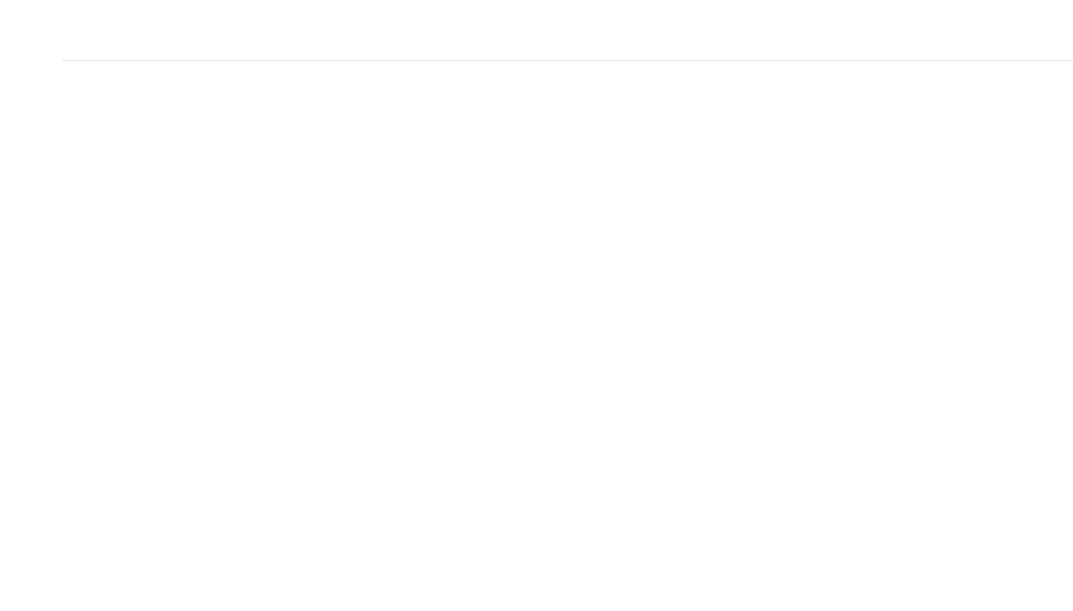
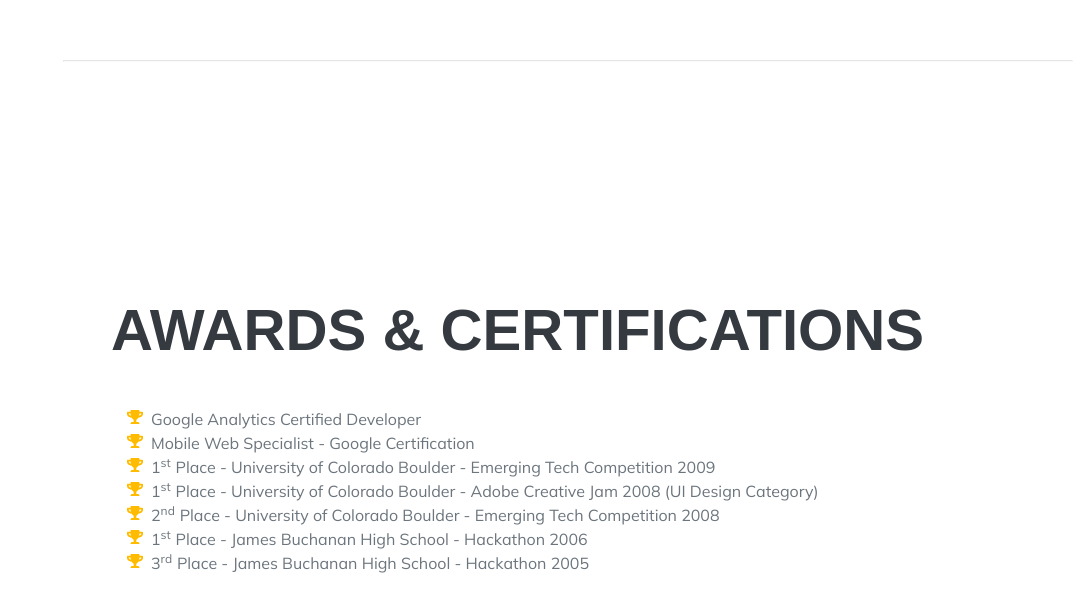
Before and after one commit to emektarkubra/techcareer-frontend-starter-bootcamp-hw1, a React (Vite) app: page / in a window 1280 px wide. Shown: the part 3929-4540 px from the top of the page, without its empty margins (207-1280 px from the left). Before the commit the page ends 3991 px from the top, so only its background shows below. Built offline with nearby package versions, Linux system fonts and the light colour scheme; a web font is replaced by a local one.

Commit message:
added Awards component

```diff
--- /dev/null
+++ b/src/components/Awards.jsx
@@ -0,0 +1,53 @@
+import "./style/awards.scss"
+import { FaTrophy } from "react-icons/fa";
+
+
+export default function Awards() {
+    return (
+        <section className="resume-section" id="awards">
+            <div className="resume-section-content">
+                <h2 className="mb-5">Awards &amp; Certifications</h2>
+                <ul className="fa-ul mb-0">
+                    <li>
+                        <span className="fa-li"><FaTrophy /></span>
+                        Google Analytics Certified Developer
+                    </li>
+                    <li>
+                        <span className="fa-li"><FaTrophy /></span>
+                        Mobile Web Specialist - Google Certification
+                    </li>
+                    <li>
+                        <span className="fa-li"><FaTrophy /></span>
+                        1
+                        <sup>st</sup>
+                        Place - University of Colorado Boulder - Emerging Tech Competition 2009
+                    </li>
+                    <li>
+                        <span className="fa-li"><FaTrophy /></span>
+                        1
+                        <sup>st</sup>
+                        Place - University of Colorado Boulder - Adobe Creative Jam 2008 (UI Design Category)
+                    </li>
+                    <li>
+                        <span className="fa-li"><FaTrophy /></span>
+                        2
+                        <sup>nd</sup>
+                        Place - University of Colorado Boulder - Emerging Tech Competition 2008
+                    </li>
+                    <li>
+                        <span className="fa-li"><FaTrophy /></span>
+                        1
+                        <sup>st</sup>
+                        Place - James Buchanan High School - Hackathon 2006
+                    </li>
+                    <li>
+                        <span className="fa-li"><FaTrophy /></span>
+                        3
+                        <sup>rd</sup>
+                        Place - James Buchanan High School - Hackathon 2005
+                    </li>
+                </ul>
+            </div>
+        </section>
+    )
+}
--- a/src/components/PageLayout.jsx
+++ b/src/components/PageLayout.jsx
@@ -5,6 +5,7 @@
 import Education from "./Education";
 import Skills from "./Skills";
 import Interests from "./Interests";
+import Awards from "./Awards";
 
 export default function PageLayout() {
   return (
@@ -19,6 +20,7 @@
       <hr />
       <Interests />
       <hr />
+      <Awards />
     </div>
   );
 }
--- /dev/null
+++ b/src/components/style/awards.scss
@@ -0,0 +1,18 @@
+.fa-li {
+  color: rgb(255, 187, 0);
+  padding: 0;
+  line-height: 1.5;
+  margin-right: 0.5rem;
+  font-size: 1rem;
+}
+
+sup {
+  top: -0.5em;
+  position: relative;
+  font-size: 0.75em !important;
+  line-height: 0;
+  vertical-align: baseline;
+}
+li sup {
+  margin-right: 0.3rem;
+}
```
